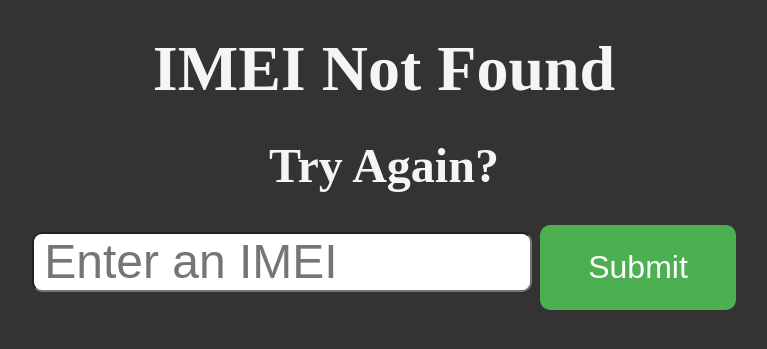
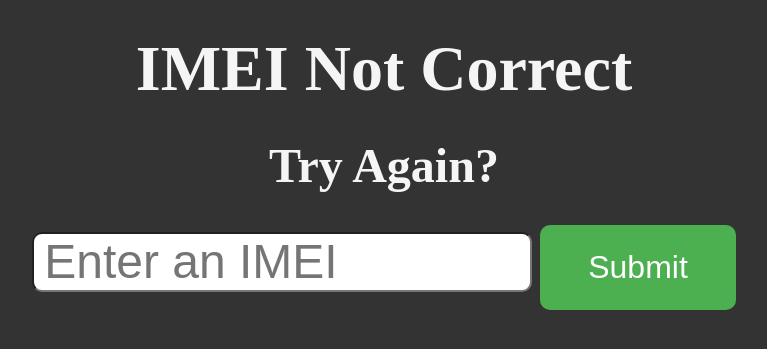
Before and after one commit to Jean-Yves-Rene/python-imei, a Flask app: page /warranty in a window 1280 px wide. Shown: the top 349 px of the page, without its empty margins (256-1023 px from the left). Run offline with Flask 3, Linux system fonts and the light colour scheme.

Commit message:
IMEI not correct added

```diff
--- a/templates/imei-not-found.html
+++ b/templates/imei-not-found.html
@@ -9,7 +9,7 @@
 </head>
 
 <body>
-    <h1>IMEI Not Found</h1>
+    <h1>IMEI Not Correct</h1>
     <h2>Try Again?</h2>
     <form action="/warranty">
         <input type="text" name="imei" id="imei" placeholder="Enter an IMEI" />
```
